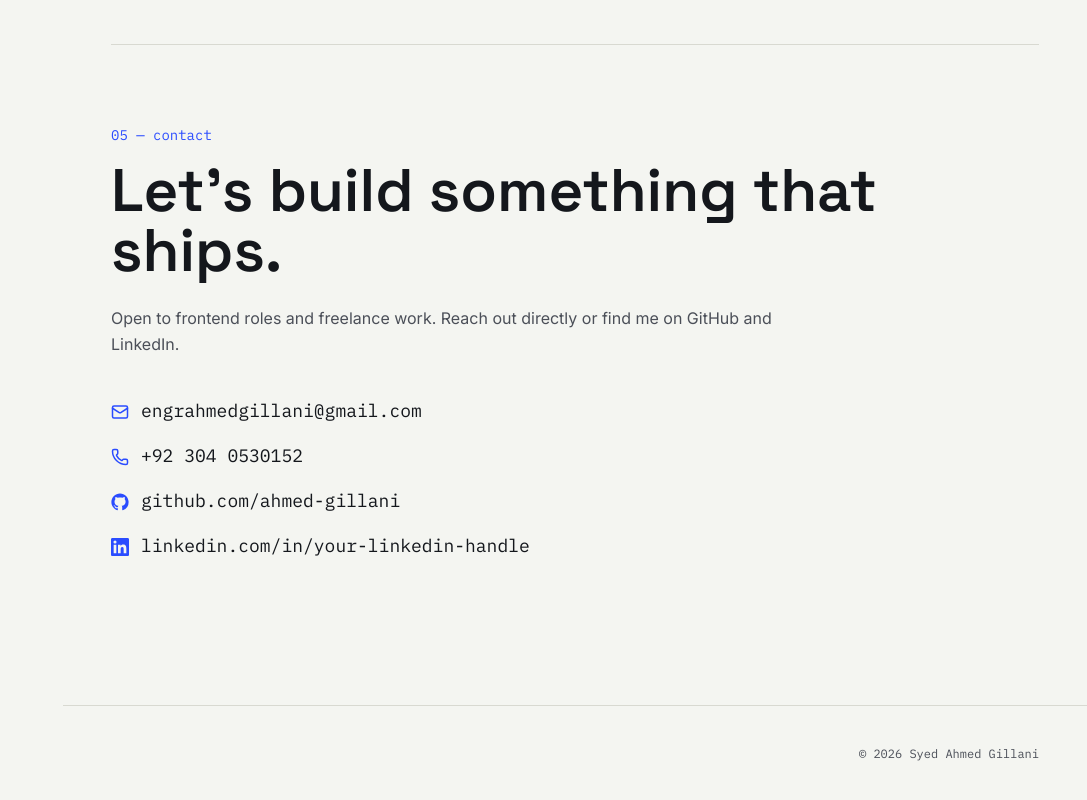
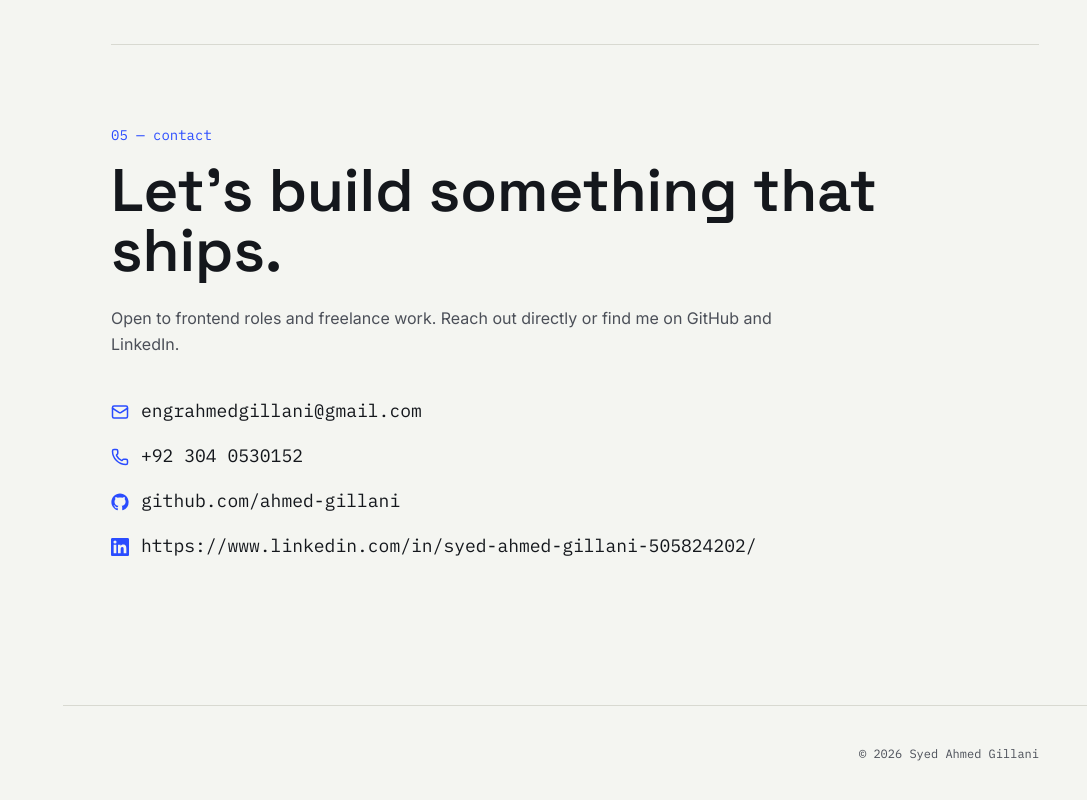
Before and after one commit to ahmed-gillani/Portfolio, a React (Vite) app: page / in a window 1280 px wide. Shown: the part 6128-6928 px from the top of the page, without its empty margins (193-1280 px from the left). Built offline with nearby package versions, Linux system fonts and the light colour scheme.

Commit message:
Fix linkedin links

```diff
--- a/src/components/Contact.tsx
+++ b/src/components/Contact.tsx
@@ -52,7 +52,7 @@ export default function Contact() {
         >
           <span className="text-[var(--color-signal)] flex-shrink-0"><LinkedinIcon size={18} /></span>
           <span className="border-b border-transparent group-hover:border-[var(--color-ink)] transition-colors">
-            linkedin.com/in/your-linkedin-handle
+            https://www.linkedin.com/in/syed-ahmed-gillani-505824202/
           </span>
         </a>
       </div>
```
Also changed, not shown: 1 other file (tests, documents, lock files or other folders).
